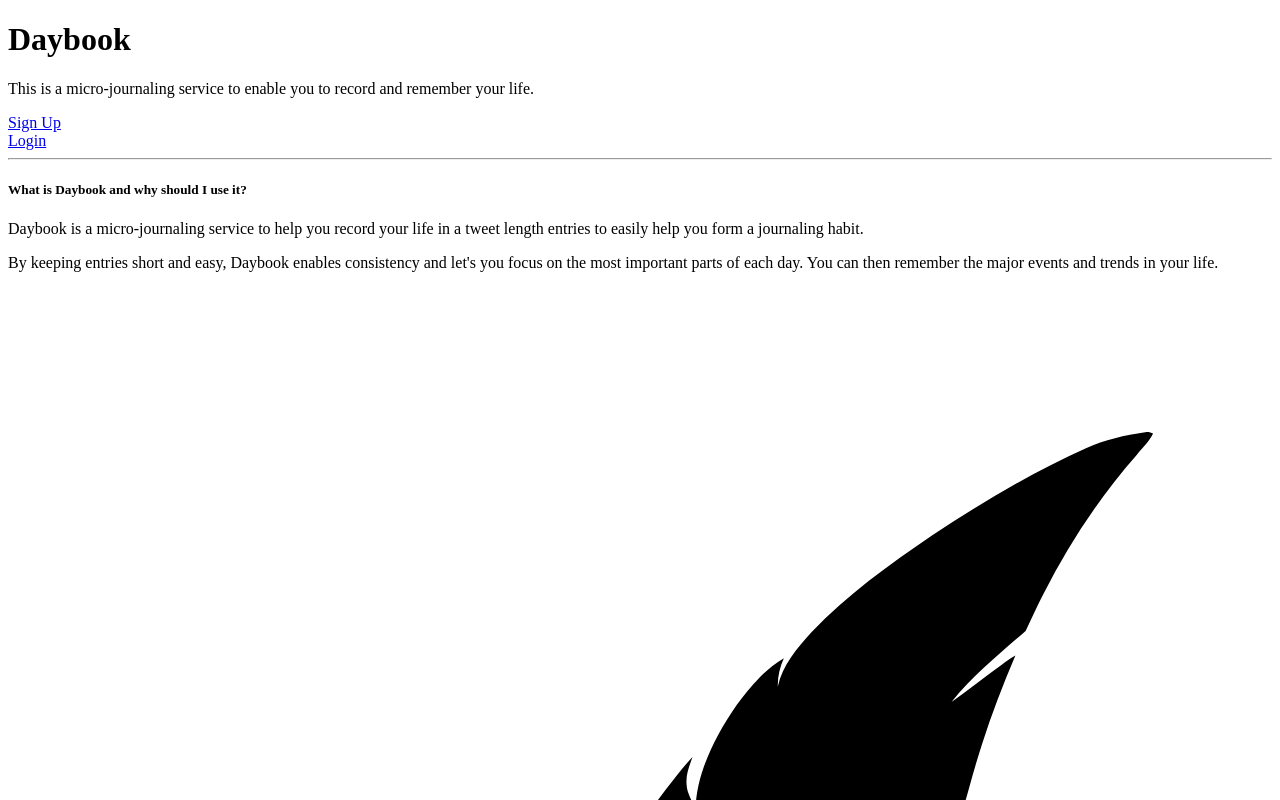
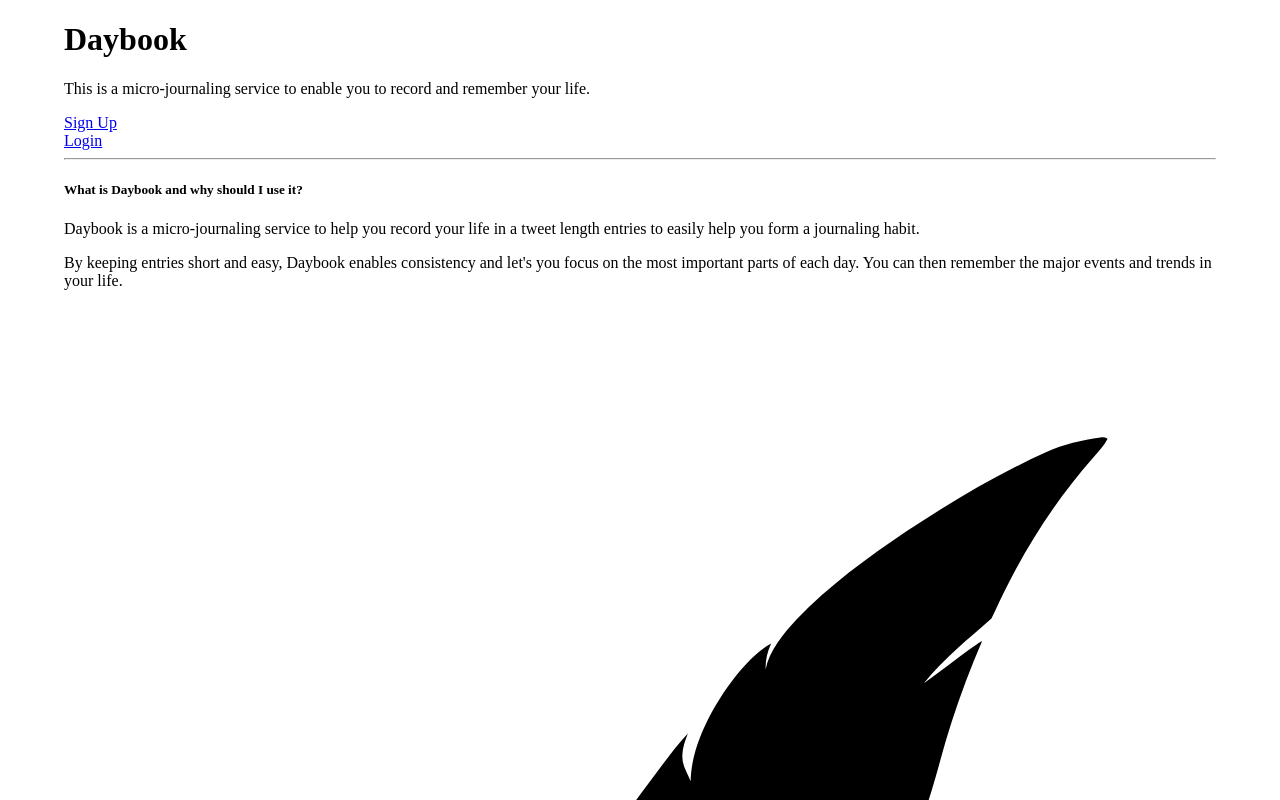
Before and after one commit to nelsontodd/Lazy-AI, a React (Create React App) app in the folder client/: page / in a window 1280 px wide. Shown: the top 800 px of the page. Built offline with nearby package versions, Linux system fonts and the light colour scheme.

Commit message:
Using material container

```diff
--- a/client/src/App.js
+++ b/client/src/App.js
@@ -4,15 +4,8 @@ import axios from 'axios';
 
 import Landing from './components/Landing';
 import Login from './components/auth/Login';
-import Entry from './components/Entry';
 import Homework from './components/Homework';
 import SignUp from './components/auth/SignUp';
-
-
-// Styles
-// import './css/normalize.css';
-// import './css/skeleton.css';
-// import './css/custom.css'
 
 
 axios.defaults.baseURL = 'http://127.0.0.1:5000';
@@ -25,7 +18,6 @@ const App = () => (
         <Switch>
           <Route exact path="/signup" component={SignUp}/>
           <Route exact path="/login" component={Login}/>
-          <Route exact path="/entry" component={Entry}/>
           <Route exact path="/homework" component={Homework}/>
         </Switch>
       </section>
--- a/client/src/components/Homework.jsx
+++ b/client/src/components/Homework.jsx
@@ -1,6 +1,7 @@
 import React from 'react';
 import { useHistory } from 'react-router-dom';
 
+import Container from '@mui/material/Container';
 import FileUploader from './utilities/FileUploader';
 
 import { isLoggedIn } from '../helpers/setAuthToken';
@@ -13,7 +14,9 @@ const Homework = () => {
     return null;
   } else {
     return (
-      <FileUploader />
+      <Container>
+        <FileUploader />
+      </Container>
     );
   }
 }
--- a/client/src/components/Landing.jsx
+++ b/client/src/components/Landing.jsx
@@ -1,6 +1,6 @@
 import React from "react";
 
-import Container from "./utilities/Container";
+import Container from '@mui/material/Container';
 
 import quill from "../img/quill.svg"
 
--- a/client/src/components/auth/Login.jsx
+++ b/client/src/components/auth/Login.jsx
@@ -2,7 +2,7 @@ import React, { useState } from 'react';
 import { useHistory } from 'react-router-dom';
 import axios from 'axios';
 
-import Container from "../utilities/Container";
+import Container from "@mui/material/Container";
 import { setAuthToken } from '../../helpers/setAuthToken';
 
 const Login = () => {
--- a/client/src/components/auth/SignUp.jsx
+++ b/client/src/components/auth/SignUp.jsx
@@ -2,7 +2,7 @@ import React, { useState } from 'react';
 import { useHistory } from 'react-router-dom';
 import axios from 'axios';
 
-import Container from "../utilities/Container";
+import Container from "@mui/material/Container";
 import { setAuthToken } from '../../helpers/setAuthToken';
 
 const SignUp = () => {
--- a/client/src/components/utilities/Container.jsx
+++ /dev/null
@@ -1,12 +0,0 @@
-import React from 'react';
-
-
-const Container = ({ children }) => {
-    return (
-        <div className="container content">
-            { children }
-        </div>
-    );
-}
-
-export default Container;
```
